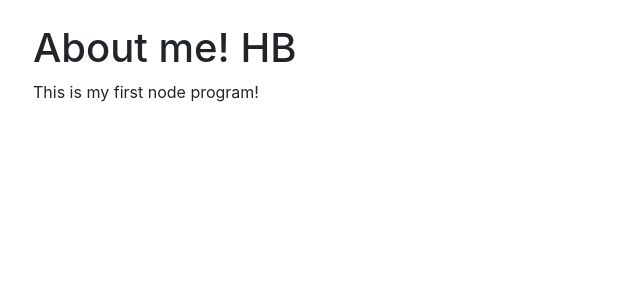
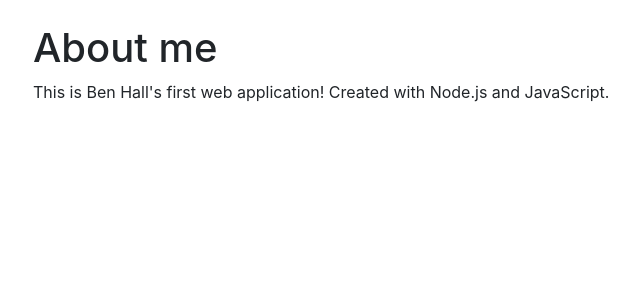
Before and after one commit to cbenhall/nodestock, a Node server app: page /about.html in a window 1280 px wide. Shown: the part 56-356 px from the top of the page, without its empty margins (52-692 px from the left). Run offline with Node 20, Linux system fonts and the light colour scheme; some libraries are stand-ins or nearby versions.

Commit message:
updated About Me

```diff
--- a/views/about.handlebars
+++ b/views/about.handlebars
@@ -1,2 +1,2 @@
-<h1>About me! HB</h1>
-<p>This is my first node program!</p>
+<h1>About me</h1>
+<p>This is Ben Hall's first web application! Created with Node.js and JavaScript.</p>
```
